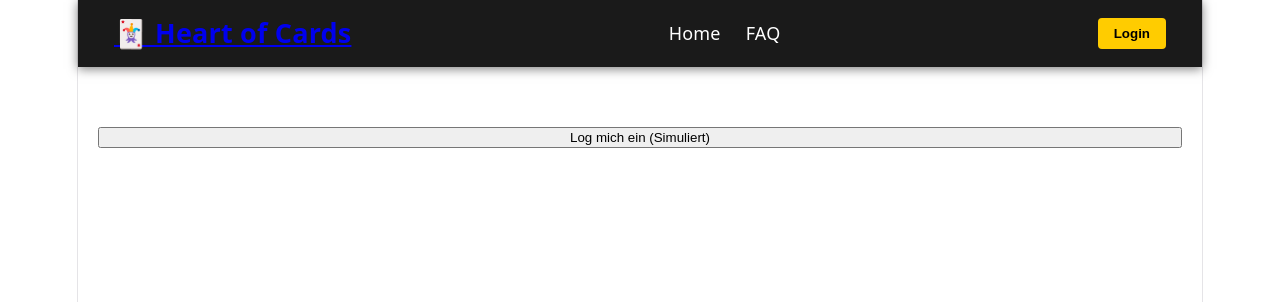
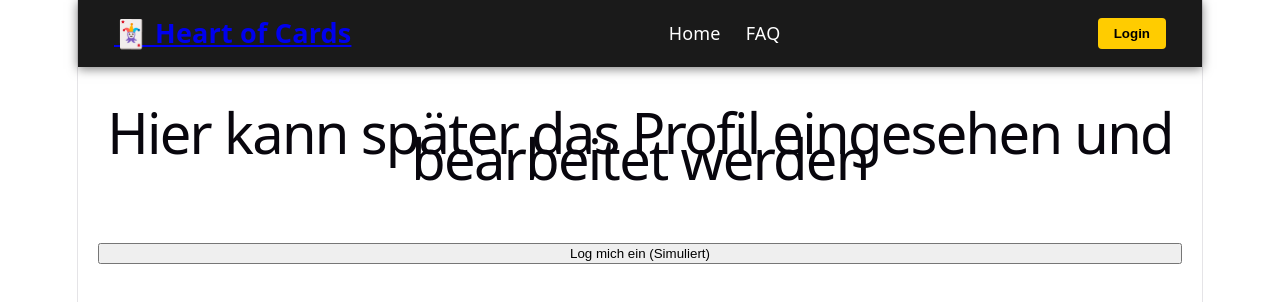
Before and after one commit to Decoslav/ITP-Heart-of-Cards, a React (Vite) app in the folder app/: page /profile in a window 1280 px wide. Shown: the top 302 px of the page. Built offline with nearby package versions, Linux system fonts and the light colour scheme.

Commit message:
added Profile.jsx and modified Navbar.jsx

```diff
--- a/app/src/App.jsx
+++ b/app/src/App.jsx
@@ -4,6 +4,7 @@
 import FAQPage from './pages/FAQ';
 import DeckPage from './pages/Deck';
 import Deckbuilder from './pages/Deckbuilder';
+import Profile from './pages/Profile';
 import { useState } from 'react';
 
 
@@ -21,9 +22,9 @@
           <Route path="/faq" element={<FAQPage />} />
           <Route path="/deckbuilder" element={<Deckbuilder />} />
 
-
           <Route path="/deck" element={<DeckPage/>} />
           <Route path="/duell" element={<h1>Bereit zum Duell?</h1>} />
+          <Route path="/profile" element={<Profile />}/>
         </Routes>
       </div>
 
--- a/app/src/components/Navbar.jsx
+++ b/app/src/components/Navbar.jsx
@@ -17,7 +17,7 @@
             <li><Link to="/deckbuilder" className="nav-link">Deckbuilder</Link></li>
             <li><Link to="/duell" className="nav-link">Duellraum</Link></li>
             <li><Link to="/deck" className="nav-link">Deck</Link></li>
-
+            <li><Link to="/profile" className="nav-link">Profil</Link></li>
           </>
         )}
       </ul>
--- a/app/src/pages/Deck.jsx
+++ b/app/src/pages/Deck.jsx
@@ -13,4 +13,4 @@
   )
 }
 
-export default DeckPage
+export default DeckPage;
--- a/app/src/pages/Deckbuilder.jsx
+++ b/app/src/pages/Deckbuilder.jsx
@@ -8,4 +8,4 @@
   )
 }
 
-export default Deckbuilder
+export default Deckbuilder;
--- a/app/src/pages/FAQ.jsx
+++ b/app/src/pages/FAQ.jsx
@@ -14,4 +14,4 @@
   )
 }
 
-export default FAQPage
+export default FAQPage;
--- /dev/null
+++ b/app/src/pages/Profile.jsx
@@ -0,0 +1,11 @@
+import './Profile.css';
+
+function Profile() {
+  return (
+    <div>
+      <h1>Hier kann später das Profil eingesehen und bearbeitet werden</h1>
+    </div>
+  )
+}
+
+export default Profile;
```
Also changed, not shown: app/src/pages/Profile.css (added).
